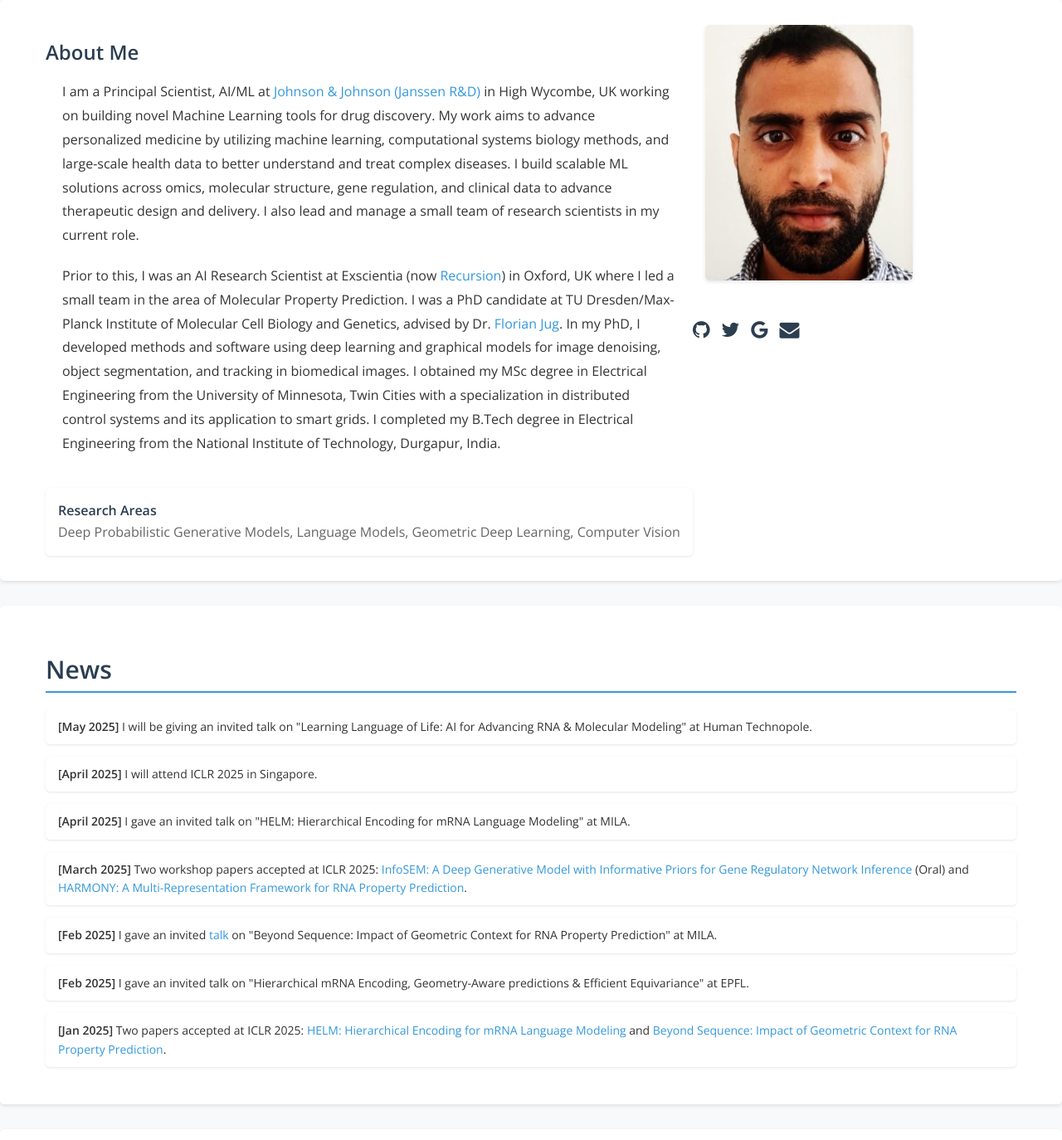
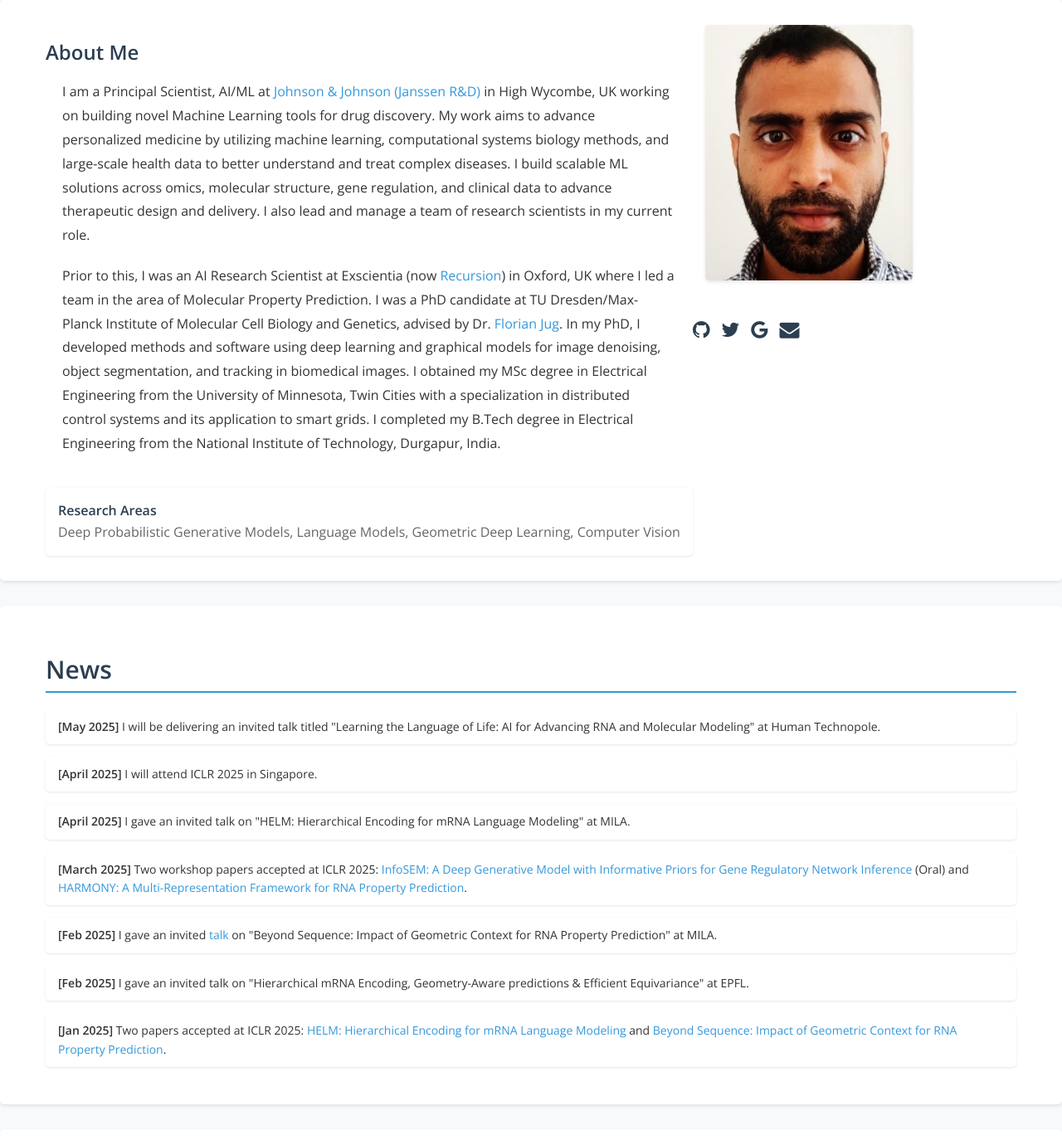
Before and after one commit to mangalp/mangalp.github.io, a Jekyll site: the page built from index.html, in a window 1280 px wide and 1400 px high. Shown: the top 1374 px of the window at 83% size. Built offline with Jekyll 4.4.1, drawn with Linux system fonts in a browser that asks for light colours; nearby versions of some CDN libraries.

```diff
--- a/index.html
+++ b/index.html
@@ -10,10 +10,10 @@
           <h3>About Me</h3>
           <div class="container" style="margin-bottom:12px">
             <p>
-            I am a Principal Scientist, AI/ML at <a href="https://www.jnj.com/innovative-medicine">Johnson & Johnson (Janssen R&D)</a> in High Wycombe, UK working on building novel Machine Learning tools for drug discovery. My work aims to advance personalized medicine by utilizing machine learning, computational systems biology methods, and large-scale health data to better understand and treat complex diseases.  I build scalable ML solutions across omics, molecular structure, gene regulation, and clinical data to advance therapeutic design and delivery. I also lead and manage a small team of research scientists in my current role.
+            I am a Principal Scientist, AI/ML at <a href="https://www.jnj.com/innovative-medicine">Johnson & Johnson (Janssen R&D)</a> in High Wycombe, UK working on building novel Machine Learning tools for drug discovery. My work aims to advance personalized medicine by utilizing machine learning, computational systems biology methods, and large-scale health data to better understand and treat complex diseases.  I build scalable ML solutions across omics, molecular structure, gene regulation, and clinical data to advance therapeutic design and delivery. I also lead and manage a team of research scientists in my current role.
             </p>
             <p>
-            Prior to this, I was an AI Research Scientist at Exscientia (now <a href="https://www.recursion.com">Recursion</a>) in Oxford, UK where I led a small team in the area of Molecular Property Prediction. I was a PhD candidate at TU Dresden/Max-Planck Institute of Molecular Cell Biology and Genetics, advised by Dr. <a href="https://humantechnopole.it/en/people/florian-jug/">Florian Jug</a>. In my PhD, I developed methods and software using deep learning and graphical models for image denoising, object segmentation, and tracking in biomedical images. I obtained my MSc degree in Electrical Engineering from the University of Minnesota, Twin Cities with a specialization in distributed control systems and its application to smart grids. I completed my B.Tech degree in Electrical Engineering from the National Institute of Technology, Durgapur, India.
+            Prior to this, I was an AI Research Scientist at Exscientia (now <a href="https://www.recursion.com">Recursion</a>) in Oxford, UK where I led a team in the area of Molecular Property Prediction. I was a PhD candidate at TU Dresden/Max-Planck Institute of Molecular Cell Biology and Genetics, advised by Dr. <a href="https://humantechnopole.it/en/people/florian-jug/">Florian Jug</a>. In my PhD, I developed methods and software using deep learning and graphical models for image denoising, object segmentation, and tracking in biomedical images. I obtained my MSc degree in Electrical Engineering from the University of Minnesota, Twin Cities with a specialization in distributed control systems and its application to smart grids. I completed my B.Tech degree in Electrical Engineering from the National Institute of Technology, Durgapur, India.
             </p>
           </div>
           <div class="landing-research-areas">
@@ -40,7 +40,7 @@
       <div class="col-md-12" style="padding:0">
         <h2 class="whyText">News</h2>
         <ul class="news-list">
-          <li><b>[May 2025]</b> I will be giving an invited talk on "Learning Language of Life: AI for Advancing RNA & Molecular Modeling" at Human Technopole.</li>
+          <li><b>[May 2025]</b> I will be delivering an invited talk titled "Learning the Language of Life: AI for Advancing RNA and Molecular Modeling" at Human Technopole.</li>
           <li><b>[April 2025]</b> I will attend ICLR 2025 in Singapore.</li>
           <li><b>[April 2025]</b> I gave an invited talk on "HELM: Hierarchical Encoding for mRNA Language Modeling" at MILA.</li>
           <li><b>[March 2025]</b> Two workshop papers accepted at ICLR 2025: <a href="https://openreview.net/forum?id=TvBuXU1J2K">InfoSEM: A Deep Generative Model with Informative Priors for Gene Regulatory Network Inference</a> (Oral) and <a href="https://openreview.net/forum?id=nzUsRhtnBa">HARMONY: A Multi-Representation Framework for RNA Property Prediction</a>.</li>
```
